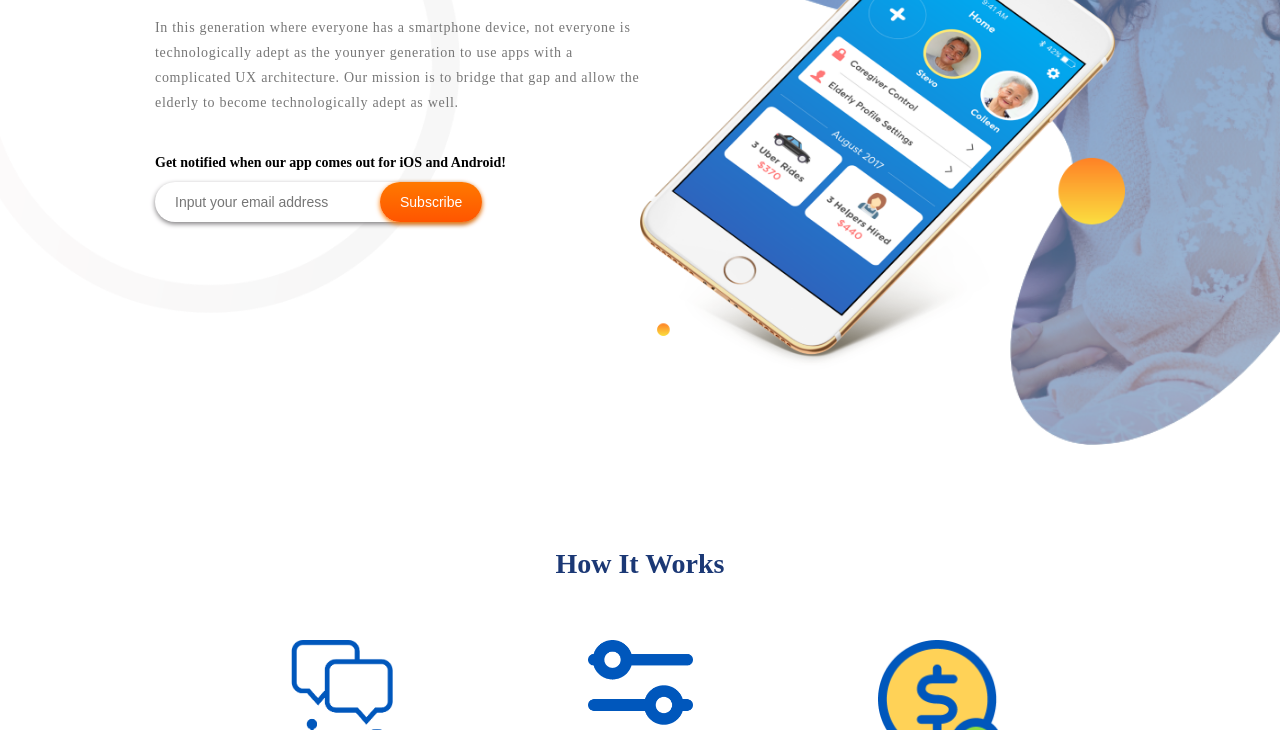
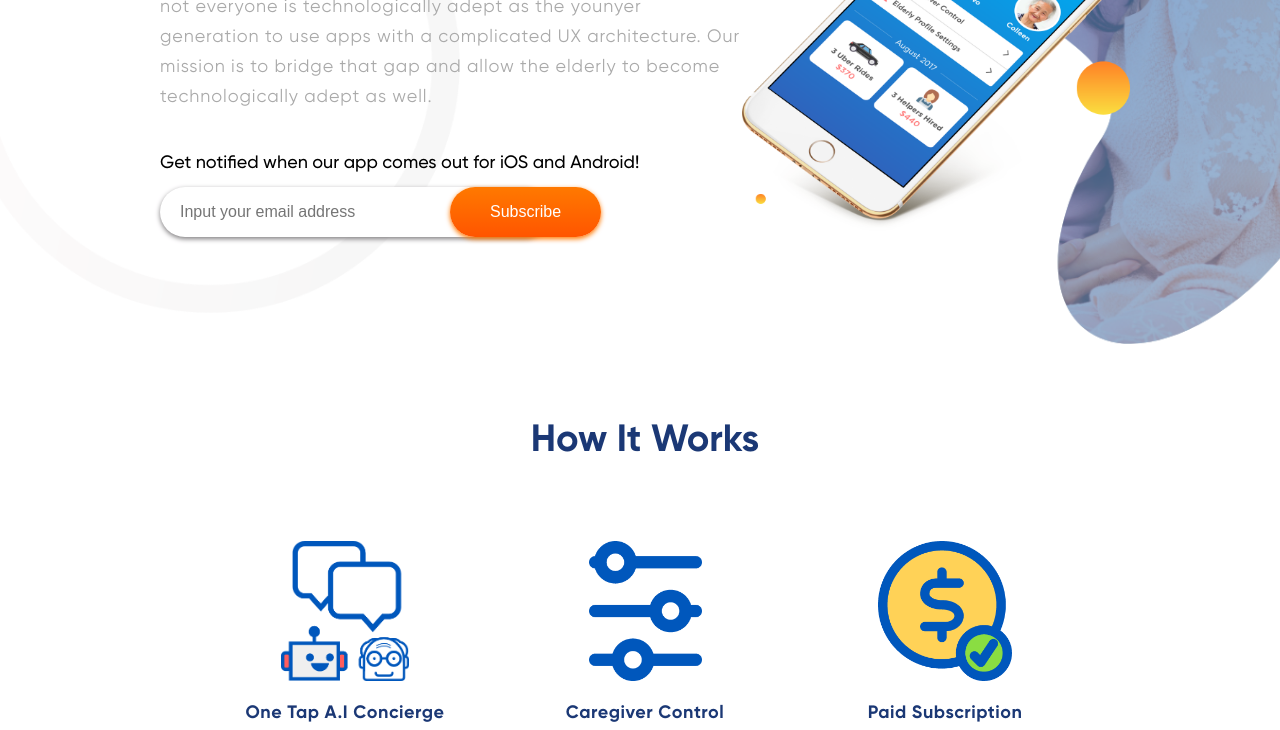
Before and after one commit to seniortech/page, a website: page index.html in a window 1280 px wide. Shown: the part 287-1017 px from the top of the page. Drawn offline with Linux system fonts and the light colour scheme.

Commit message:
update font

```diff
--- a/style.scss
+++ b/style.scss
@@ -1,21 +1,51 @@
+@font-face {
+    font-family: RadomirTinkov;
+    src: url('./fonts/Radomir Tinkov - Gilroy-Regular.otf');
+}
+@font-face {
+    font-family: RadomirTinkov;
+    src: url('./fonts/Radomir Tinkov - Gilroy-Medium.otf');
+    font-weight: 300;
+}
+@font-face {
+    font-family: RadomirTinkov;
+    src: url('./fonts/Radomir Tinkov - Gilroy-SemiBold.otf');
+    font-weight: 500;
+}
+@font-face {
+    font-family: RadomirTinkov;
+    src: url('./fonts/Radomir Tinkov - Gilroy-Bold.otf');
+    font-weight: 600;
+}
+@font-face {
+    font-family: RadomirTinkov;
+    src: url('./fonts/Radomir Tinkov - Gilroy-ExtraBold.otf');
+    font-weight: 900;
+}
 html, body {
     background: #fff;
     text-align: center;
     margin: 0;
     padding: 0;
+    font-family: RadomirTinkov;
     font-size: 14px;
 }
 h1 {
     color: rgba(27, 56, 117, 1);
     font-size: 36px;
+    font-weight: 600;
+    margin-bottom: 5px;
 }
 h2 {
     color: rgba(27, 56, 117, 1);
     font-size: 34px;
+    font-weight: 600;
+
 }
 section {
     padding: 40px 5px;
     text-align: center;
+    width: 100%;
 }
 section >div {
     text-align: left;
@@ -66,19 +96,20 @@ section >div {
         position: relative;
         z-index: 1;
         margin-bottom: 50px;
+        width: 222px;
     }
 }
 .hero-content {
-    width: 50%;
+    width: 60%;
     display: inline-block;
     text-align: left;
     z-index: 1;
     position: relative;
     p {
-        line-height: 25px;
-        font-size: 14px;
+        line-height: 30px;
+        font-size: 18px;
         letter-spacing: 0.05em;
-        color: #777;
+        color: #aaa;
         margin-bottom: 40px;
     }
 }
@@ -88,7 +119,7 @@ section >div {
     position: relative;
     z-index: 1;
     float: right;
-    width: 50%;
+    width: 40%;
     display: inline-block;
     .img {
         padding-bottom: 100%;
@@ -115,8 +146,8 @@ section >div {
     text-align: center;
     font-size: 0;
     h2 {
-        margin-bottom: 60px;
-        font-size: 28px;
+        margin-bottom: 80px;
+        font-size: 38px;
     }
 }
 .point-wrapper {
@@ -135,7 +166,7 @@ section >div {
         .img {
             background-size: contain;
             width: 100%;
-            height: 130px;
+            height: 140px;
             margin-bottom: 20px;
             background-position: center;
             background-repeat: no-repeat;
@@ -145,11 +176,14 @@ section >div {
             color: rgba(27, 56, 117, 1);
             font-size: 18px;
             font-weight: 600;
+            letter-spacing: 0.03em;
         }
         p {
             color: #777;
-            margin: 5px 0;
+            margin: 10px 0;
             margin-bottom: 35px;
+            line-height: 23px;
+            font-size: 16px;
 
         }
     }
@@ -158,13 +192,14 @@ form {
     text-align: left;
     h2 {
         color: #000;
-        font-size: 14px;
+        font-size: 18px;
+        font-weight: 300;
     }
     .button-group {
-        height: 40px;
+        height: 50px;
         input {
-            width: 185px;
-            height: 40px;
+            width: 250px;
+            height: 50px;
             -webkit-box-shadow: 0px 2px 5px 0px rgba(128,126,128,1);
             -moz-box-shadow: 0px 2px 5px 0px rgba(128,126,128,1);
             box-shadow: 0px 2px 5px 0px rgba(128,126,128,1);
@@ -173,7 +208,7 @@ form {
             //border-bottom-right-radius: 0;
             padding: 0 20px;
             border: 0;
-            font-size: 14px;
+            font-size: 16px;
             padding-right: 120px;
             &:focus {
                     outline: 0;
@@ -182,7 +217,7 @@ form {
         button {
             color: #fff;
             cursor: pointer;
-            height: 40px;
+            height: 50px;
             /* Permalink - use to edit and share this gradient: http://colorzilla.com/gradient-editor/#ff7900+0,ff5500+100 */
             background: #ff7900; /* Old browsers */
             background: -moz-linear-gradient(top, #ff7900 0%, #ff5500 100%); /* FF3.6-15 */
@@ -194,9 +229,9 @@ form {
             box-shadow: 0px 2px 5px 0px rgba(255,121,0,1);
             border: 0;
             border-radius: 40px;
-            font-size: 14px;
+            font-size: 16px;
             margin-left: -100px;
-            padding: 0 20px;
+            padding: 0 40px;
             &:focus {
                 outline: 0;
             }
```
Also changed, not shown: fonts/Radomir Tinkov - Gilroy-Bold.otf (added), fonts/Radomir Tinkov - Gilroy-ExtraBold.otf (added), fonts/Radomir Tinkov - Gilroy-Medium.otf (added), fonts/Radomir Tinkov - Gilroy-Regular.otf (added), fonts/Radomir Tinkov - Gilroy-SemiBold.otf (added), style.css.
